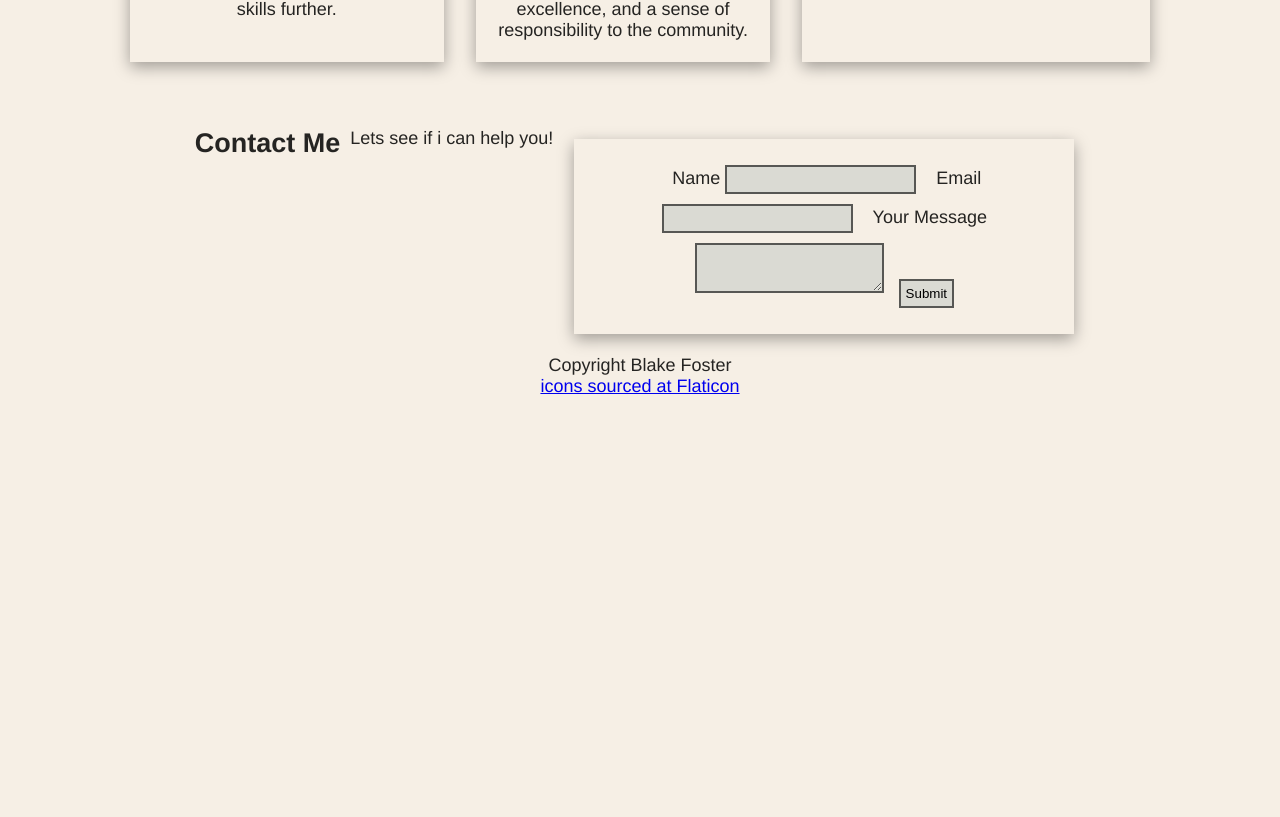
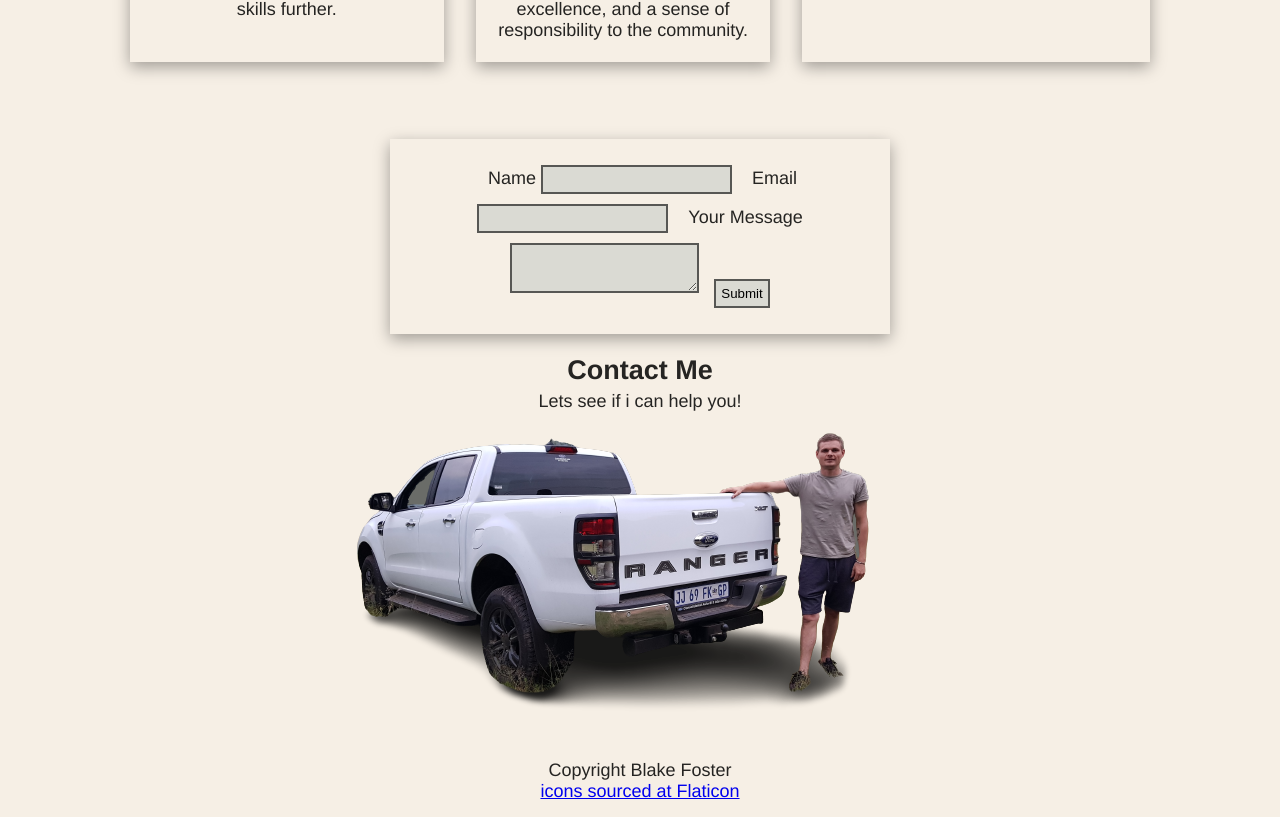
Before and after one commit to blakethebuilder/BLAFOS090_PTO2301_GroupD_BlakeFoster_ITW9_CapStone, a plain HTML site: page index.html in a window 1280 px wide. Shown: the part 2990-3807 px from the top of the page. Before the commit the page ends 3402 px from the top, so only its background shows below. Drawn offline with Linux system fonts and the light colour scheme.

Commit message:
added bg images and changed strucutre of contact me page

```diff
--- a/css/styles.css
+++ b/css/styles.css
@@ -277,6 +277,15 @@ button {
   text-align: center;
 }
 
+.bgimg {
+  background-image: url(/images/20200118_190224__1_-removebg-preview.png);
+  background-position: center;
+  height: 50vh;
+  background-repeat: no-repeat;
+  justify-content: center;
+  text-align: center;
+}
+
 /* For screens smaller than 768px */
 @media (max-width: 768px) {
   body {
--- a/index.html
+++ b/index.html
@@ -225,8 +225,6 @@
     </div>
 
     <div class="contact" id="contact">
-      <h2>Contact Me</h2>
-      <p>Lets see if i can help you!</p>
       <div class="card1">
         <form
           action="https://formsubmit.co/blakfrostdnb@gmail.com"
@@ -240,6 +238,10 @@
         </form>
       </div>
     </div>
+    <div class="bgimg">
+      <h2>Contact Me</h2>
+      <p>Lets see if i can help you!</p>
+    </div>
 
     <footer>
       Copyright Blake Foster <br />
```
Also changed, not shown: images/20200118_190224__1_-removebg-preview.png (added).
